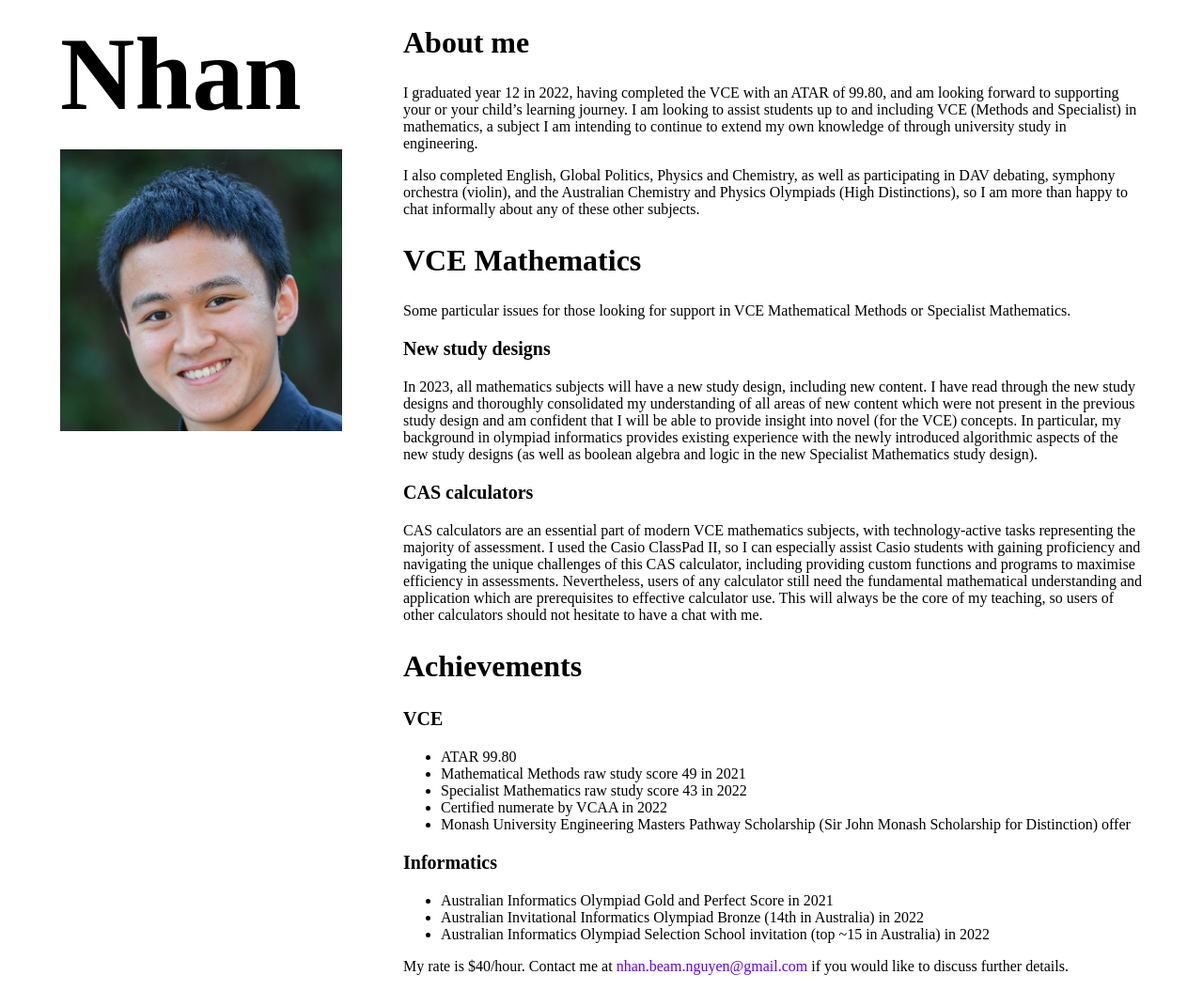
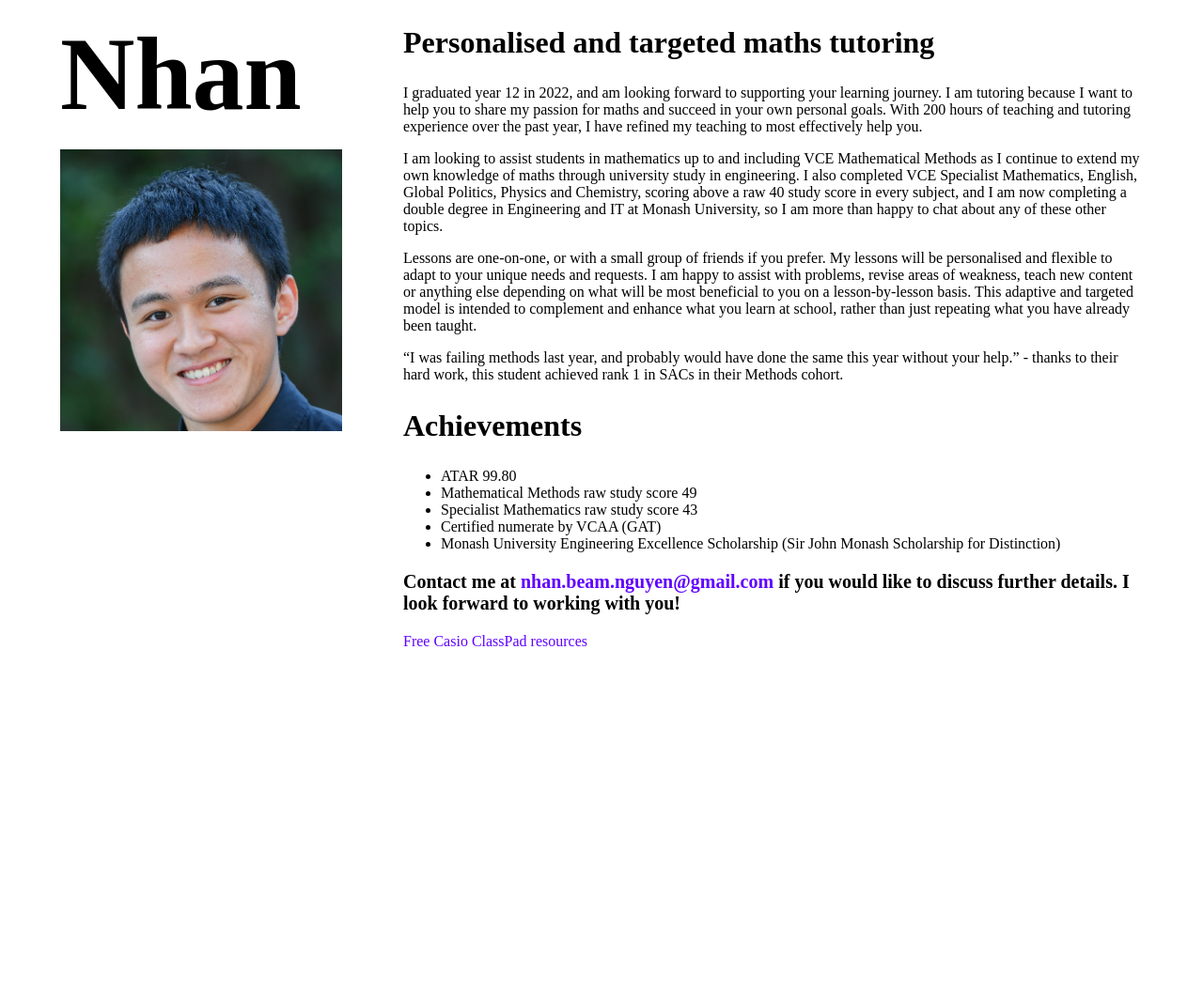
Before and after one commit to nhtnhanbn/nhtnhanbn.github.io, a Jekyll site: the page built from tutor.md, in a window 1280 px wide. Shown: the whole page at 94% size. Built offline with Jekyll 4.4.1, drawn with Linux system fonts in a browser that asks for light colours; after the commit the page ends 900 px from its top, so only the background shows below that.

```diff
--- a/tutor.md
+++ b/tutor.md
@@ -19,47 +19,33 @@ layout:
   </style>
 </head>
 
-<div style="display:grid;gap:5px 15px;grid-template-columns:350px auto">
+<div style="display:grid; gap:5px 15px; grid-template-columns:350px auto; max-width:1200px; margin:auto">
   <div markdown=1>
 # Nhan
 <img src="/files/Nhan head.jpg" style="width:300px;">
   </div>
 
   <div markdown=1>
-## About me
+## Personalised and targeted maths tutoring
 
-I graduated year 12 in 2022, having completed the VCE with an ATAR of 99.80, and am looking forward to supporting your or your child's learning journey. I am looking to assist students up to and including VCE (Methods and Specialist) in mathematics, a subject I am intending to continue to extend my own knowledge of through university study in engineering.
+I graduated year 12 in 2022, and am looking forward to supporting your learning journey. I am tutoring because I want to help you to share my passion for maths and succeed in your own personal goals. With 200 hours of teaching and tutoring experience over the past year, I have refined my teaching to most effectively help you.
 
-I also completed English, Global Politics, Physics and Chemistry, as well as participating in DAV debating, symphony orchestra (violin), and the Australian Chemistry and Physics Olympiads (High Distinctions), so I am more than happy to chat informally about any of these other subjects.
+I am looking to assist students in mathematics up to and including VCE Mathematical Methods as I continue to extend my own knowledge of maths through university study in engineering. I also completed VCE Specialist Mathematics, English, Global Politics, Physics and Chemistry, scoring above a raw 40 study score in every subject, and I am now completing a double degree in Engineering and IT at Monash University, so I am more than happy to chat about any of these other topics.
 
-## VCE Mathematics
+Lessons are one-on-one, or with a small group of friends if you prefer. My lessons will be personalised and flexible to adapt to your unique needs and requests. I am happy to assist with problems, revise areas of weakness, teach new content or anything else depending on what will be most beneficial to you on a lesson-by-lesson basis. This adaptive and targeted model is intended to complement and enhance what you learn at school, rather than just repeating what you have already been taught.
 
-Some particular issues for those looking for support in VCE Mathematical Methods or Specialist Mathematics.
-
-### New study designs
-
-In 2023, all mathematics subjects will have a new study design, including new content. I have read through the new study designs and thoroughly consolidated my understanding of all areas of new content which were not present in the previous study design and am confident that I will be able to provide insight into novel (for the VCE) concepts. In particular, my background in olympiad informatics provides existing experience with the newly introduced algorithmic aspects of the new study designs (as well as boolean algebra and logic in the new Specialist Mathematics study design).
-
-### CAS calculators
-
-CAS calculators are an essential part of modern VCE mathematics subjects, with technology-active tasks representing the majority of assessment. I used the Casio ClassPad II, so I can especially assist Casio students with gaining proficiency and navigating the unique challenges of this CAS calculator, including providing custom functions and programs to maximise efficiency in assessments. Nevertheless, users of any calculator still need the fundamental mathematical understanding and application which are prerequisites to effective calculator use. This will always be the core of my teaching, so users of other calculators should not hesitate to have a chat with me.
+"I was failing methods last year, and probably would have done the same this year without your help." - thanks to their hard work, this student achieved rank 1 in SACs in their Methods cohort.
 
 ## Achievements
 
-### VCE
+- ATAR 99.80
+- Mathematical Methods raw study score 49
+- Specialist Mathematics raw study score 43
+- Certified numerate by VCAA (GAT)
+- Monash University Engineering Excellence Scholarship (Sir John Monash Scholarship for Distinction)
 
-- ATAR 99.80
-- Mathematical Methods raw study score 49 in 2021
-- Specialist Mathematics raw study score 43 in 2022
-- Certified numerate by VCAA in 2022
-- Monash University Engineering Masters Pathway Scholarship (Sir John Monash Scholarship for Distinction) offer
+### Contact me at [nhan.beam.nguyen@gmail.com](mailto:nhan.beam.nguyen@gmail.com) if you would like to discuss further details. I look forward to working with you!
 
-### Informatics
-
-- Australian Informatics Olympiad Gold and Perfect Score in 2021
-- Australian Invitational Informatics Olympiad Bronze (14th in Australia) in 2022
-- Australian Informatics Olympiad Selection School invitation (top ~15 in Australia) in 2022
-
-My rate is $40/hour. Contact me at [nhan.beam.nguyen@gmail.com](mailto:nhan.beam.nguyen@gmail.com) if you would like to discuss further details.
+[Free Casio ClassPad resources](https://nhtnhanbn.github.io/whitecas)
   </div>
 </div>
```
Also changed, not shown: _repository/monash.md (+2 -1 lines), _repository/underground.md (+6 -0 lines), monash/maonash.md (added, +24 -0 lines).
